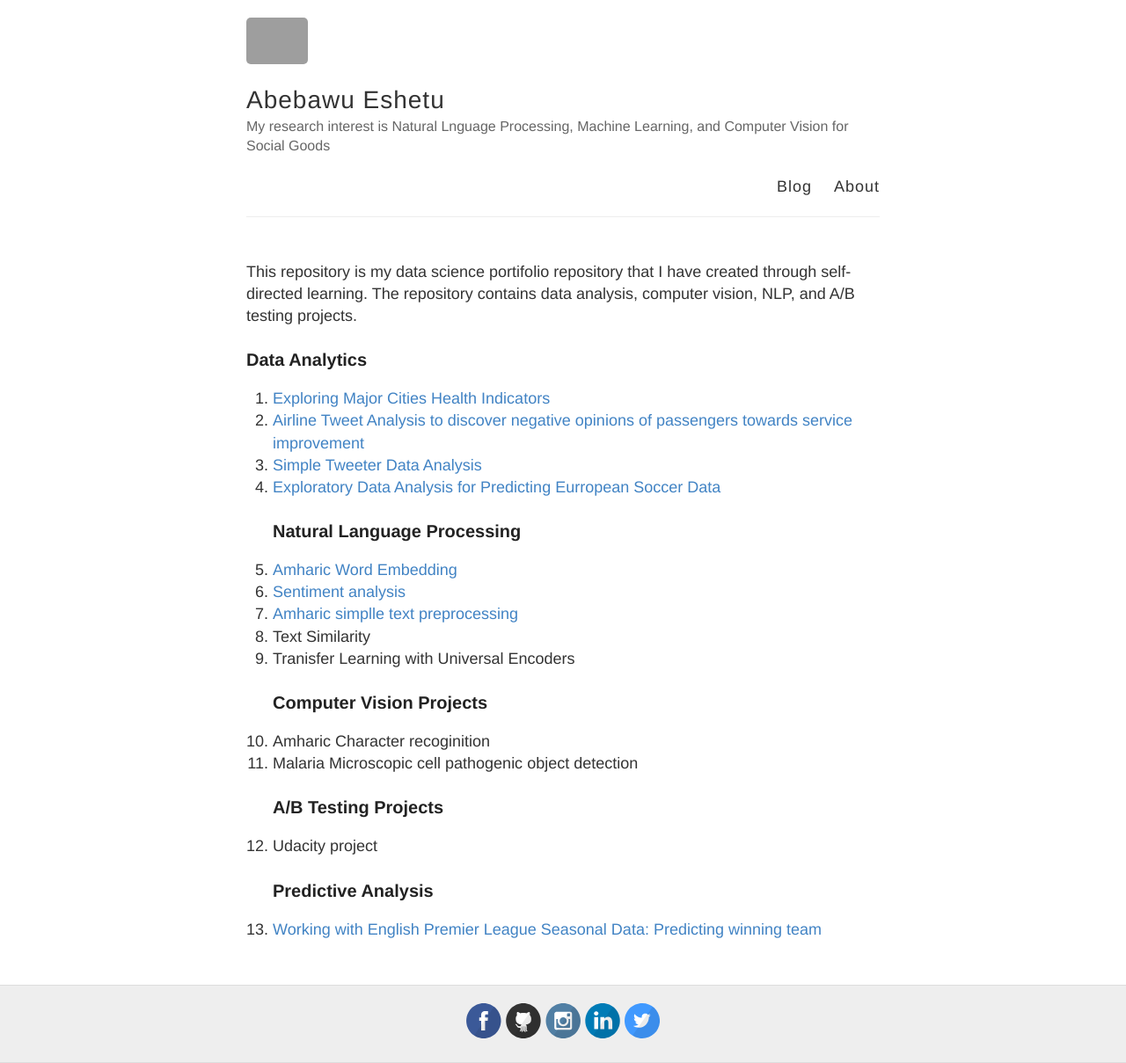
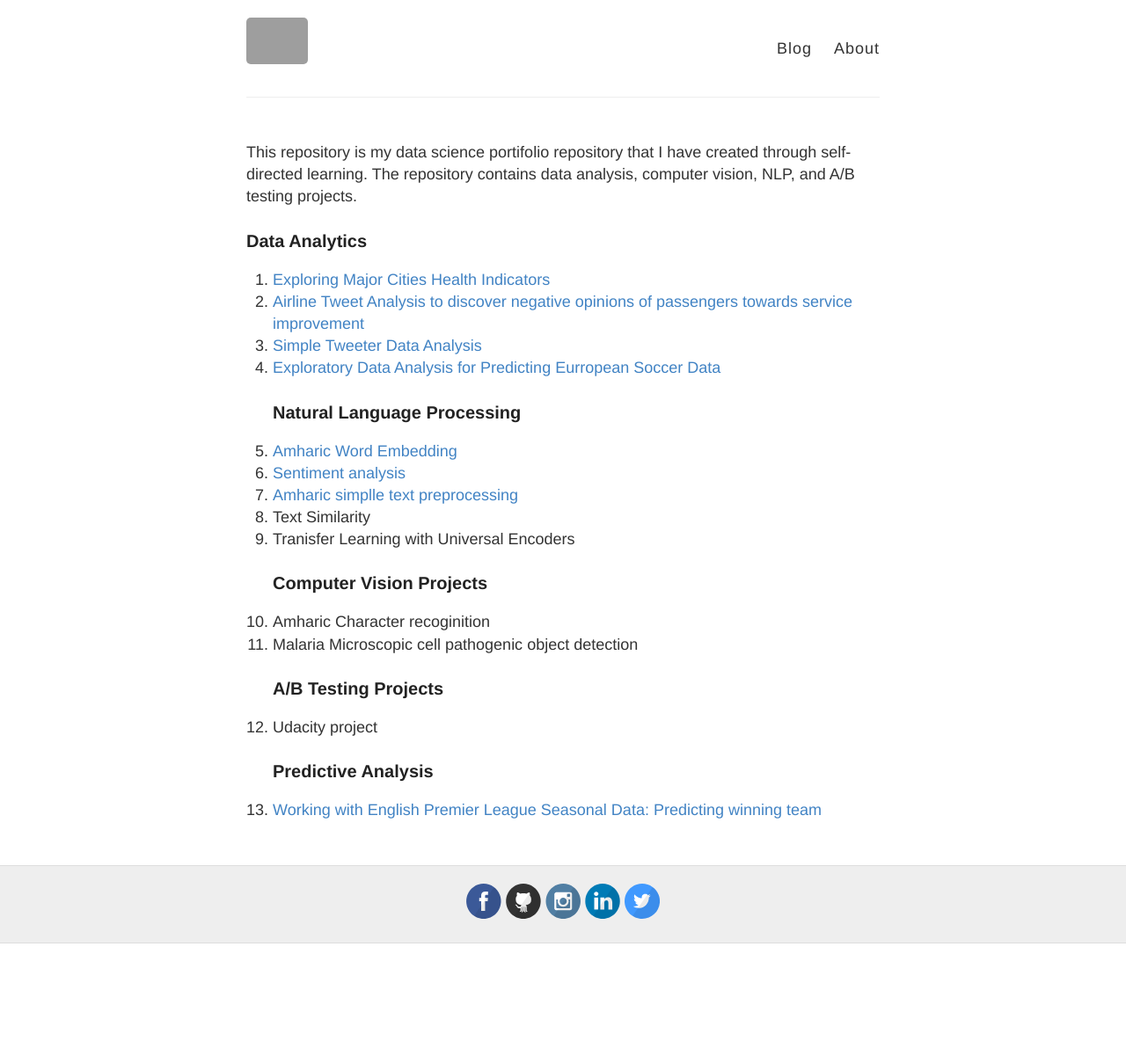
Before and after one commit to Abe2G/Abe2G.github.io, a Jekyll site: the page built from index.md, in a window 1280 px wide. Shown: the whole page at 88% size. Built offline with Jekyll 4.4.1, drawn with Linux system fonts in a browser that asks for light colours; our own code applies the rules of GitHub Pages for plain Markdown files; after the commit the page ends 1073 px from its top, so only the background shows below that.

Commit message:
Update _config.yml

```diff
--- a/_config.yml
+++ b/_config.yml
@@ -3,10 +3,10 @@
 #
 
 # Name of your site (displayed in the header)
-name: Abebawu Eshetu
+name:
 
 # Short bio or description (displayed in the header)
-description: My research interest is Natural Lnguage Processing, Machine Learning, and Computer Vision for Social Goods
+description:
 # URL of your avatar or profile pic (you could use your GitHub profile pic)
 avatar: https://abe2g.github.io/wm2wts.jpg
 
```
